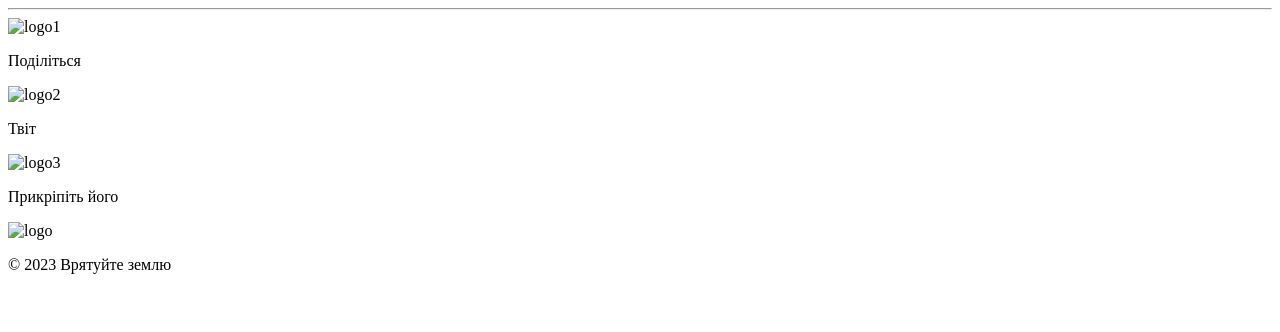
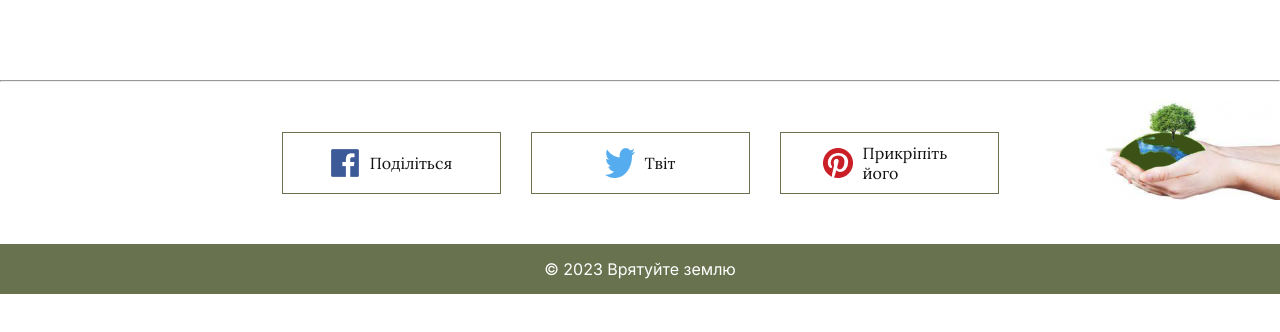
Before and after one commit to ivanklymkovych94/second_rep, a plain HTML site: page index.html in a window 1280 px wide. Drawn offline with Linux system fonts and the light colour scheme; the site is published under a folder, as on GitHub Pages, so addresses that start at the root find nothing; a web font is replaced by a local one.

Commit message:
index.html

```diff
--- a/index.html
+++ b/index.html
@@ -5,7 +5,7 @@
     <meta charset="UTF-8">
     <meta name="viewport" content="width=device-width, initial-scale=1.0">
     <title>Document</title>
-    <link rel="stylesheet" href="/style.css">
+    <link rel="stylesheet" href="./style.css">
 </head>
 
 <body>
@@ -13,22 +13,22 @@
         <hr>
         <div class="footer-wrap flex">
             <div class="card flex">
-                <img src="/images/Group 18.png" alt="logo1">
+                <img src="./images/Group 18.png" alt="logo1">
                 <p>Поділіться</p>
             </div>
             <div class="card flex">
-                <img src="/images/Group 21.png" alt="logo2">
+                <img src="./images/Group 21.png" alt="logo2">
                 <p>Твіт</p>
             </div>
             <div class="card flex">
-                <img src="/images/Group 22.png" alt="logo3">
+                <img src="./images/Group 22.png" alt="logo3">
                 <p class="p1">Прикріпіть  його</p>
             </div>
 
 
         </div>
         <div class="logo">
-            <img src="/images/Group 23.png" alt="logo">
+            <img src="./images/Group 23.png" alt="logo">
         </div>
         <div class="footer-text">
             <p>&copy; 2023 Врятуйте землю</p>
```
